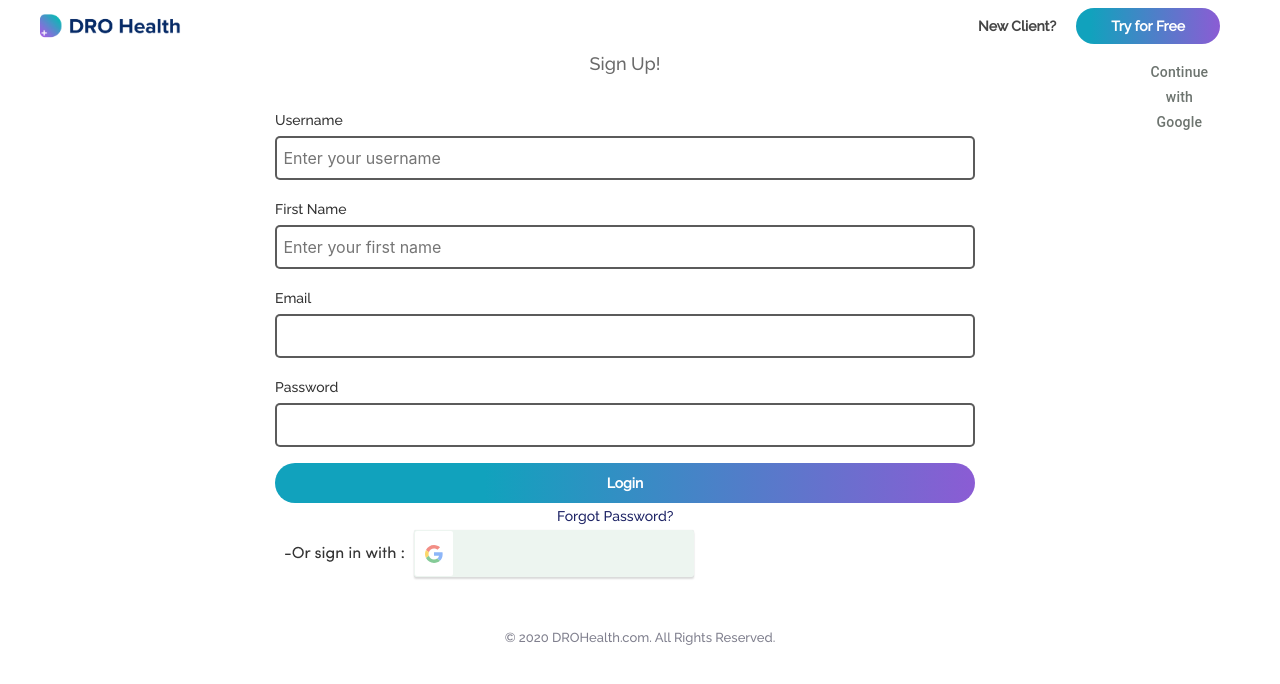
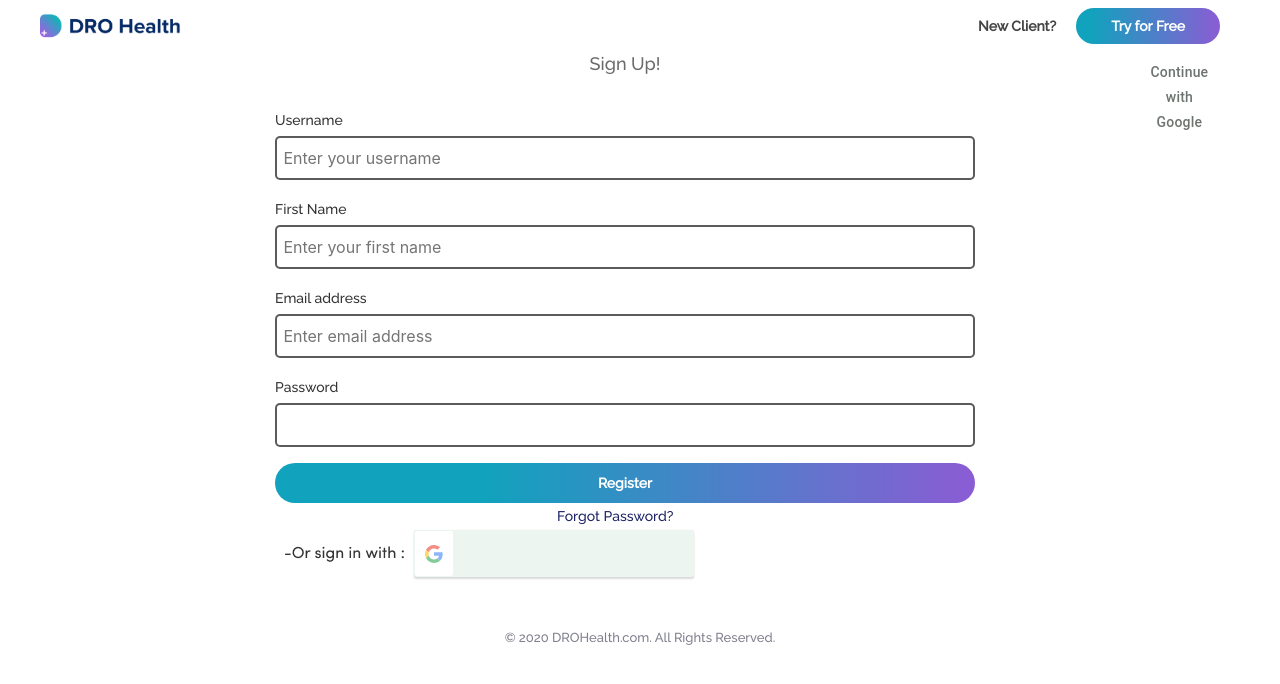
Before and after one commit to siccoo/dro-health, a React (Create React App) app: page /register in a window 1280 px wide. Shown: the top 684 px of the page. Built offline with nearby package versions, Linux system fonts and the light colour scheme.

Commit message:
updates on Register/index.js

```diff
--- a/src/pages/Register/index.js
+++ b/src/pages/Register/index.js
@@ -70,12 +70,20 @@ const Register = (props) => {
                                 />
                             </div>
                             {/* <div className="form-group">
-                                <label htmlFor="InputLastname1">Last Name</label>
-                                <input type="text"  id="email_address" />
+                                <label htmlFor="inputForLastname">Last Name</label>
+                                <input
+                                    id="inputForLastname"
+                                    type="text"
+                                    aria-describedby="Enter your last name"
+                                    placeholder="Enter your last name"  />
                             </div> */}
                             <div className="form-group">
-                                <label for="InputEmail1">Email</label>
-                                <input type="email"  id="email_address" />
+                                <label for="InputForEmail">Email address</label>
+                                <input
+                                    id="inputForEmail"
+                                    type="email"
+                                    aria-describedby="Enter email address"
+                                    placeholder="Enter email address" />
                             </div>
                             <div className="form-group">
                                 <label for="exampleInputEmail1">Password</label>
@@ -83,7 +91,7 @@ const Register = (props) => {
                                 <input type="password"  id="password" />
                                 {/* <span><FiEye className="icon"/></span>  */}
                             </div>
-                            <button type="submit" className="">Login</button>
+                            <button type="submit" className="">Register</button>
                             <Link className="forgot-password">Forgot Password?</Link>
                             <div className="" id="social-icons mt-5">
                                 <img className="so-icon" src={Icon1} alt="alternative" />
```
